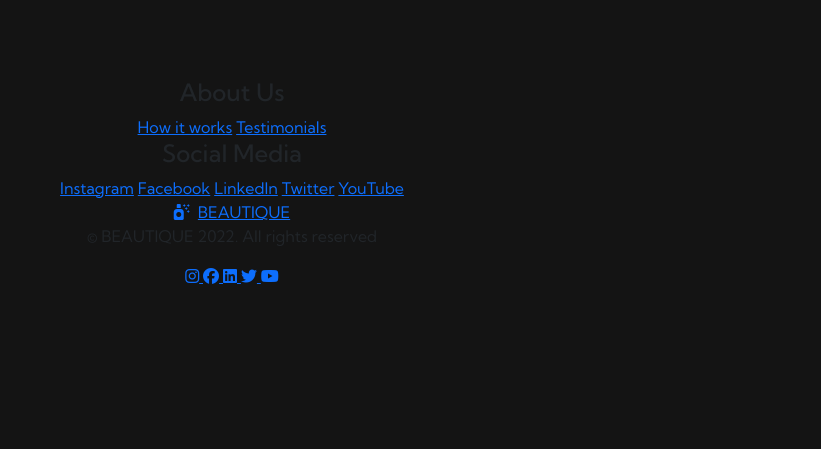
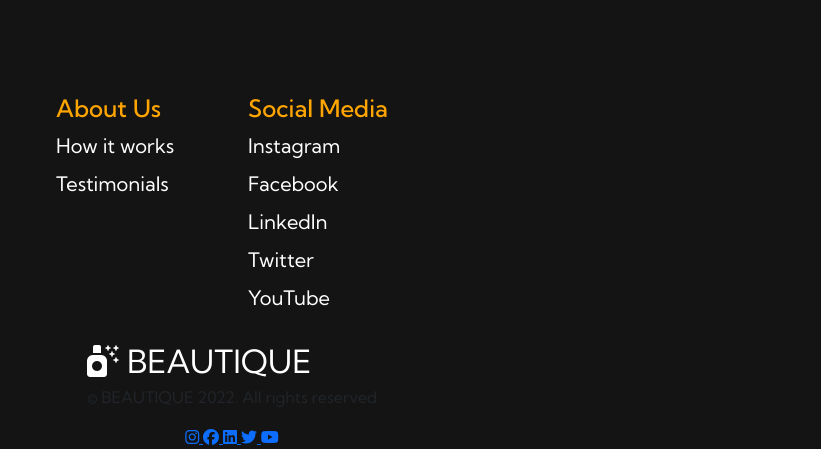
Before and after one commit to QuincyOliech/phase1-project, a plain HTML site: page index.html in a window 1280 px wide. Shown: the part 1178-1627 px from the top of the page, without its empty margins (408-1229 px from the left). Before the commit the page ends 1466 px from the top, so only its background shows below. Drawn offline with nearby package versions, Linux system fonts and the light colour scheme.

Commit message:
worked on styling for footer section

```diff
--- a/style.css
+++ b/style.css
@@ -269,3 +269,59 @@
     background: purple;
     transition: all 0.3s ease;
   }
+
+  /* footer section styling */
+.footer{
+    background-color: #141414;
+  }
+  h4{
+    color: orange;
+  }
+  .footerContainer{
+      background-color: #141414;
+      display: flex;
+      flex-direction: column;
+      justify-content: center;
+      align-items: center;
+  }
+  #footerLogo{
+      color: #fff;
+      display: flex;
+      align-items: center;
+      cursor: pointer;
+      text-decoration: none;
+      font-size: 2rem;
+  }
+  .footerLinks{
+      width: 100%;
+      display: flex;
+      justify-content: center;
+  }
+  .footerLinkWrapper{
+      display: flex;
+  }
+  .footerLinkItems{
+      display: flex;
+      flex-direction: column;
+      align-items: flex-start;
+      margin: 16px;
+      text-align: left;
+      width: 160px;
+      box-sizing: border-box;
+  }
+  .footerLinkItems h2{
+      margin-bottom: 16px;
+  }
+  .footerLinkItems > h2{
+      color: #fff;
+  }
+  .footerLinkItems a{
+      color: #fff;
+      text-decoration: none;
+      margin-bottom: 0.5rem;
+      font-size: 20px;
+  }
+  .footerLinkItems a:hover{
+      color: #e9e9e9;
+      transition: 0.3s ease-out;
+  }
```
